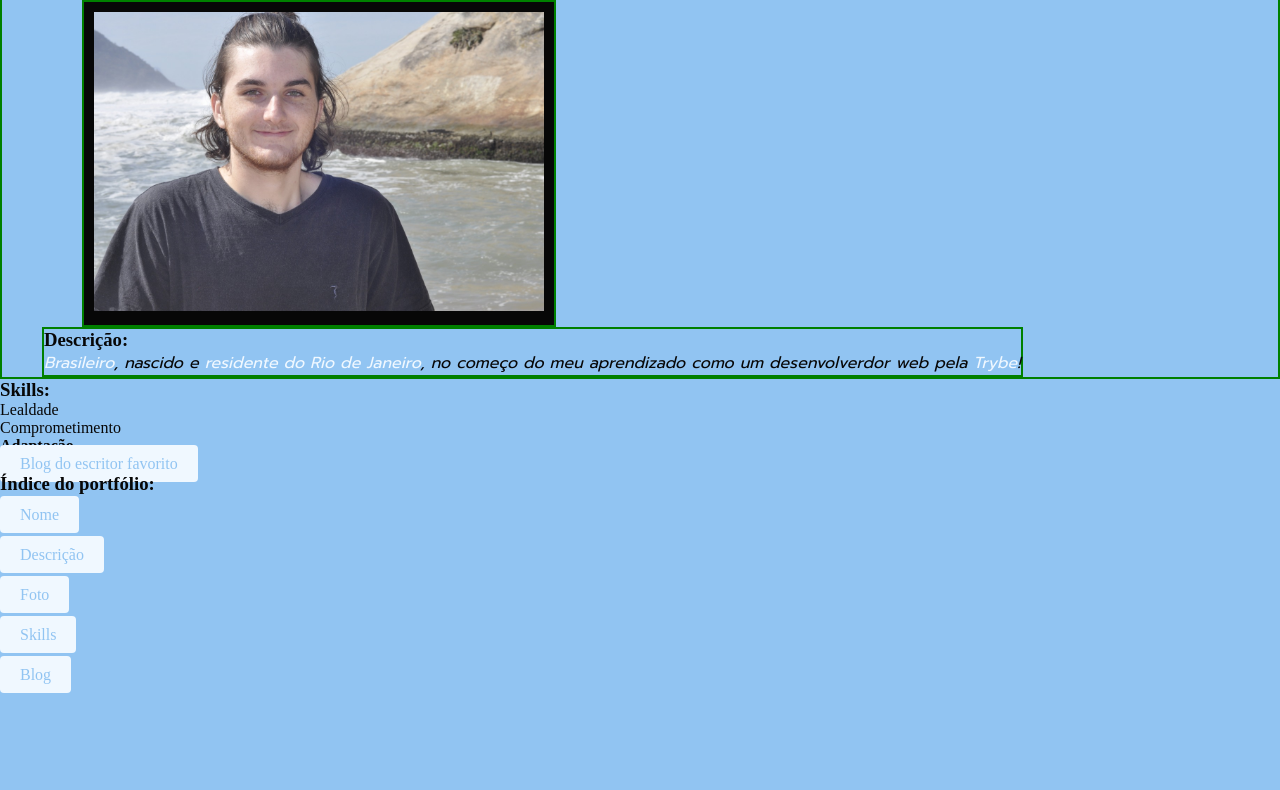
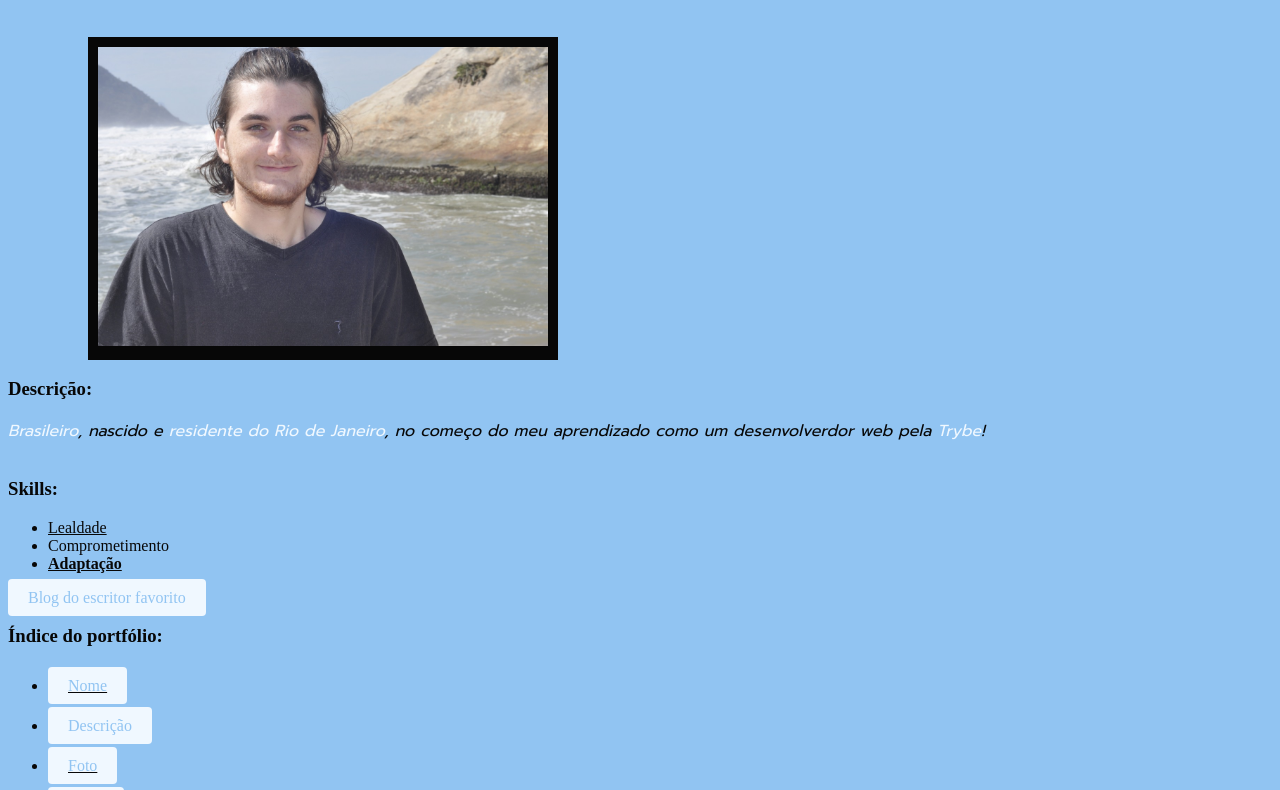
Before and after one commit to bruno9317/bruno9317.github.io, a plain HTML site: page index.html in a window 1280 px wide. Shown: the part 73-863 px from the top of the page. Before the commit the page ends 800 px from the top, so only its background shows below. Drawn offline with Linux system fonts and the light colour scheme.

Commit message:
terminado os exercicios do terceiro dia 3

```diff
--- a/style.css
+++ b/style.css
@@ -1,23 +1,30 @@
-div{
+/* div{
     border: 2px solid green;
-}
+} */
 
 #apresentação{}
  #Nome-div{
     text-align: center;
+
  }
  #Foto-div{
     margin: 30px 0px 0px 80px;
     background-color: #070707;
     padding: 10px;
  }
- #Descrição-div{
-    margin: 0px 0px 0px 40px;
- }
+ #Descrição-div{}
+
  .foto-descrição-div{
 
     display: inline-block;
     vertical-align: middle;
+ }
+
+
+
+
+ ul li:nth-child(odd){
+    text-decoration:underline;
  }
 
 
@@ -53,7 +60,7 @@ div{
  .destaque{
     color: aliceblue;
  }
- *{
+ /* *{
     margin: 0;
     padding: 0;
- }
+ } */
```
